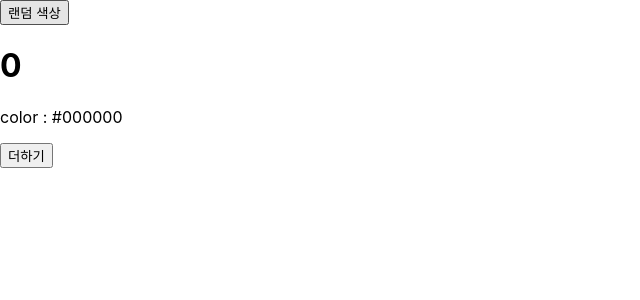
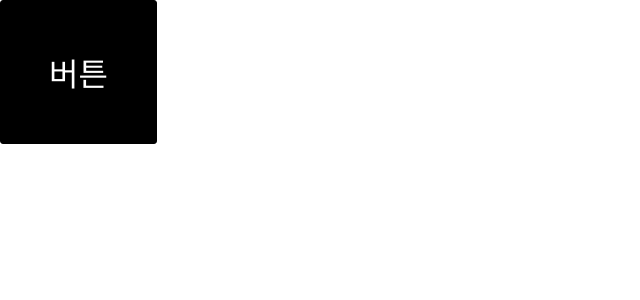
Before and after one commit to gnshjoo/react, a React (Create React App) app: page / in a window 1280 px wide. Shown: the top 300 px of the page, without its empty margins (0-640 px from the left). Built offline with nearby package versions, Linux system fonts and the light colour scheme.

Commit message:
styled-componet

```diff
--- a/package.json
+++ b/package.json
@@ -5,7 +5,8 @@
   "dependencies": {
     "react": "^16.8.6",
     "react-dom": "^16.8.6",
-    "react-scripts": "3.0.1"
+    "react-scripts": "3.0.1",
+    "styled-components": "^4.3.2"
   },
   "scripts": {
     "start": "react-scripts start",
--- a/src/App.css
+++ b/src/App.css
@@ -19,8 +19,8 @@
   color: white;
 }
 
-.App-link {
-  color: #61dafb;
+.App-intro {
+  font-size: large;
 }
 
 @keyframes App-logo-spin {
--- a/src/App.js
+++ b/src/App.js
@@ -1,26 +1,12 @@
 import React, { Component } from "react";
 import "./App.css";
-import LifeCycleSample from "./LifeCycleSample";
-
-function getRandomColor() {
-  return "#" + Math.floor(Math.random() * 16777215).toString(16);
-}
+import StyleButton from "./components/StyleButton";
 
 class App extends Component {
-  state = {
-    color: "#000000"
-  };
-
-  handleClick = () => {
-    this.setState({
-      color: getRandomColor()
-    });
-  };
   render() {
     return (
       <div>
-        <button onClick={this.handleClick}>랜덤 색상</button>
-        <LifeCycleSample color={this.state.color} />
+        <StyleButton big>버튼</StyleButton>
       </div>
     );
   }
--- /dev/null
+++ b/src/components/StyleButton.js
@@ -0,0 +1,30 @@
+import React, { Component } from "react";
+import styled from "styled-components";
+
+const Wrapper = styled.div`
+  border: 1px solid black;
+  display: inline-block;
+  padding: 1rem;
+  border-radius: 3px;
+  font-size: ${props => props.fontSize};
+  ${props =>
+    props.big &&
+    `
+    font-size: 2rem;
+  padding: 3rem;
+  `}
+  &:hover {
+    background: black;
+    color: white;
+  }
+`;
+
+const StyleButton = ({ children, big, ...rest }) => {
+  return (
+    <Wrapper fontSize="1.23rem" {...rest} big={big}>
+      {children}
+    </Wrapper>
+  );
+};
+
+export default StyleButton;
```
Also changed, not shown: 2 other files (tests, documents, lock files or other folders).
